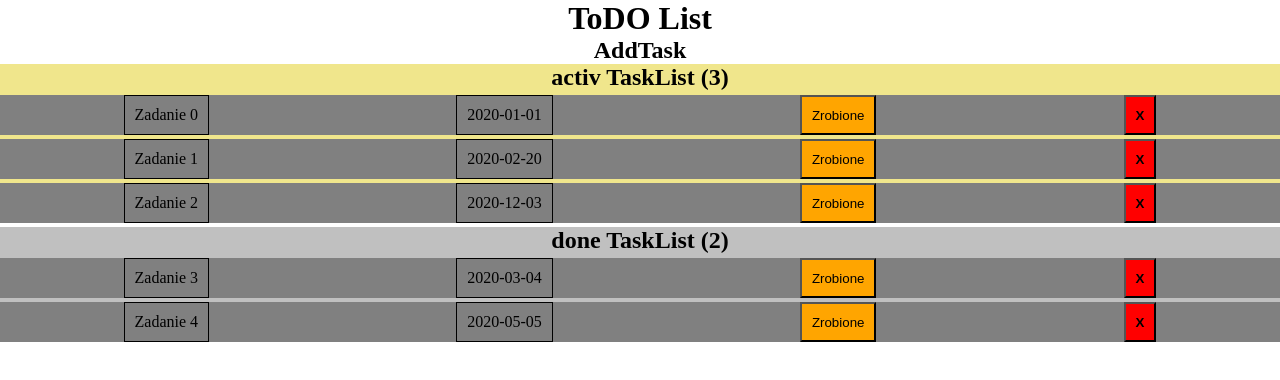
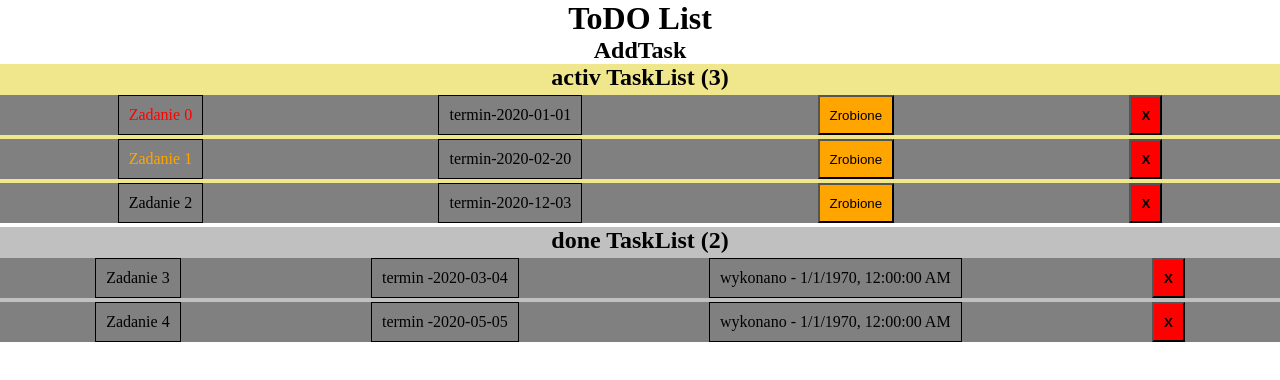
Before and after one commit to Zyar3k/todo_react_app, a React (Create React App) app: page / in a window 1280 px wide. Shown: the top 380 px of the page. Built offline with nearby package versions, Linux system fonts and the light colour scheme.

Commit message:
Add important and high important styles

```diff
--- a/src/components/Task/Task.js
+++ b/src/components/Task/Task.js
@@ -4,18 +4,54 @@ import "./Task.scss";
 const Task = (props) => {
   // console.log(props);
 
-  const { text, date, id } = props.task;
+  const importantStyle = { color: "orange" };
+  const highImportantStyle = { color: "red" };
 
+  const {
+    text,
+    date,
+    id,
+    active,
+    important,
+    highImportant,
+    finishDate,
+  } = props.task;
+
+  if (active) {
     return (
       <div className="taskBox">
-      <div className="text">{text}</div>
-      <div className="date">{date}</div>
+        <div
+          className="text"
+          style={
+            important
+              ? importantStyle
+              : null || highImportant
+              ? highImportantStyle
+              : null
+          }
+        >
+          {text}
+        </div>
+        <div className="date">termin-{date}</div>
         <button onClick={() => props.change(id)}>Zrobione</button>
         <button onClick={() => props.delete(id)} className="deleteBtn">
           X
         </button>
       </div>
     );
+  } else {
+    const finishTask = new Date(finishDate).toLocaleString();
+    return (
+      <div className="taskBox">
+        <div className="text">{text}</div>
+        <div className="date">termin -{date}</div>
+        <div className="date">wykonano - {finishTask}</div>
+        <button onClick={() => props.delete(id)} className="deleteBtn">
+          X
+        </button>
+      </div>
+    );
+  }
 };
 
 export default Task;
```
Lines whose indentation alone changed are shown as unchanged.
